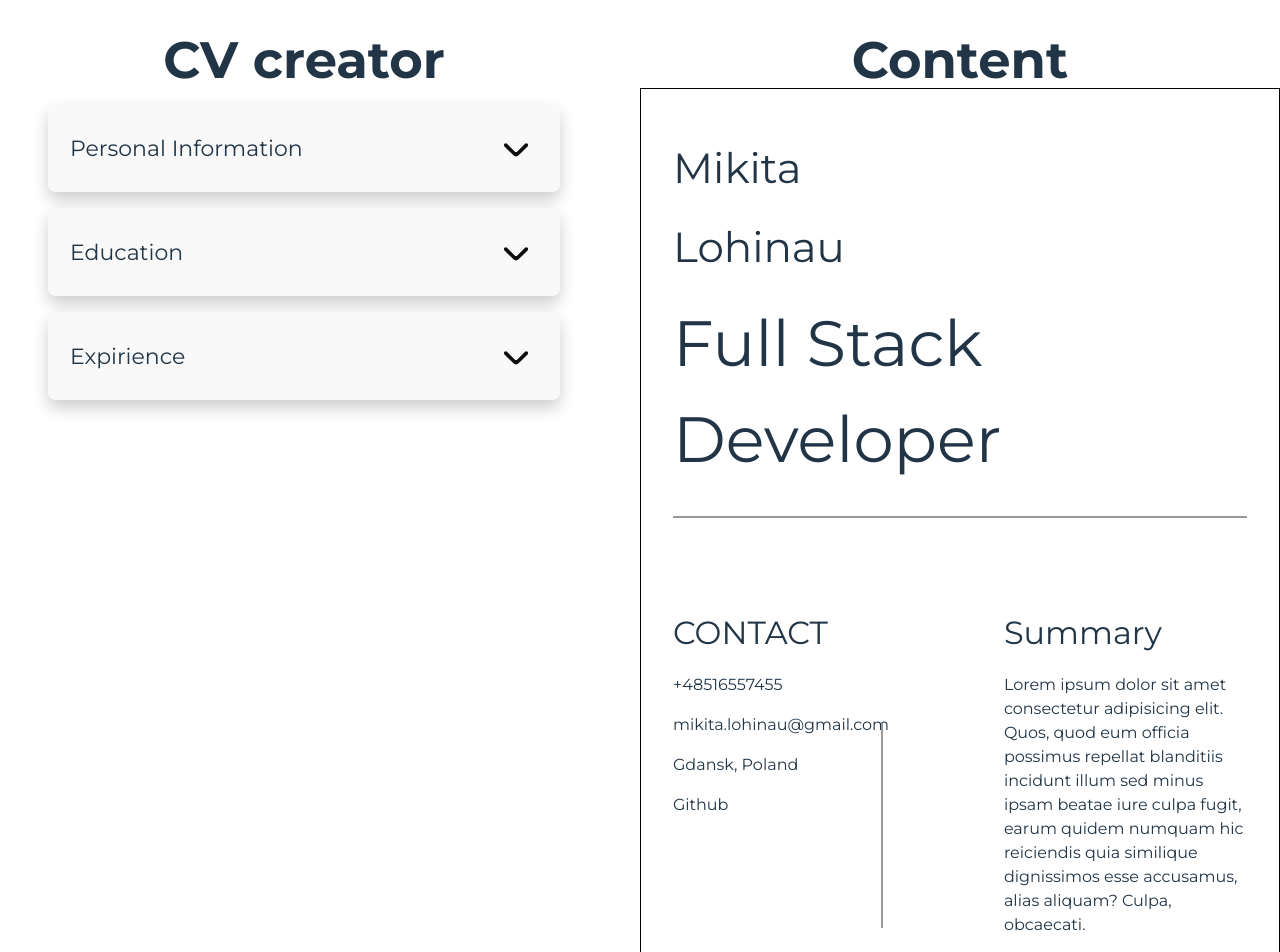
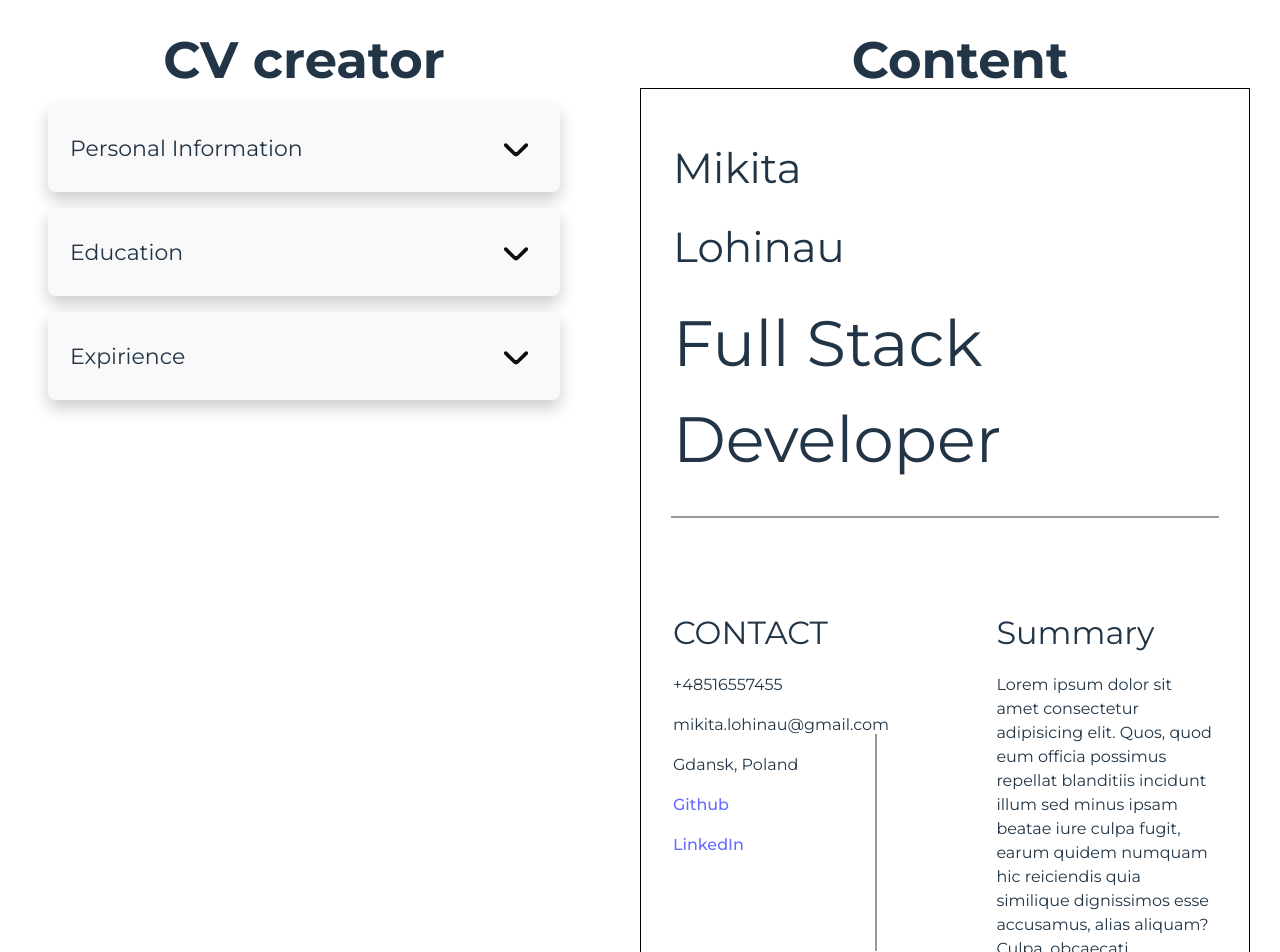
Before and after one commit to probably-kit/cv-app, a React app: page / in a window 1280 px wide. Shown: the top 952 px of the page. Built offline with nearby package versions, Linux system fonts and the light colour scheme; the HTML template or start-up script is replaced by a standard one.

Commit message:
change index.html

```diff
--- a/src/App.css
+++ b/src/App.css
@@ -16,3 +16,8 @@
 .unspan {
   grid-column: span 1;
 }
+
+.content{
+  width: 95%;
+  margin-bottom: 3em;
+}
--- a/src/App.jsx
+++ b/src/App.jsx
@@ -56,7 +56,7 @@ function App() {
             <DropdownFormItem inputTitle="End date" type="date" containerClassName="dropdown-form-item unspan" />
           </Dropdown>
         </div>
-        <Content  {...formData} isVisible={true} />
+        <Content className='content'  {...formData} isVisible={true} />
       </div>
 
     </>
--- a/src/Content.css
+++ b/src/Content.css
@@ -61,7 +61,6 @@
 
 .span-1::after {
   content: "";
-
   position: absolute;
   bottom: 0;
   left: 13%;
--- a/src/Content.jsx
+++ b/src/Content.jsx
@@ -28,7 +28,8 @@ function Content({ personalInfo, education, experience }) {
             <p>+48516557455</p>
             <p>mikita.lohinau@gmail.com</p>
             <p>Gdansk, Poland</p>
-            <p>Github</p>
+            <a href='https://github.com/probably-kit'>Github</a>
+            <a href='https://www.linkedin.com/in/mikita-lohinau-0a5239235/'>LinkedIn</a>
           </div>
           <div className='content-item span-3'>
             <p className='title'>Summary</p>
```
